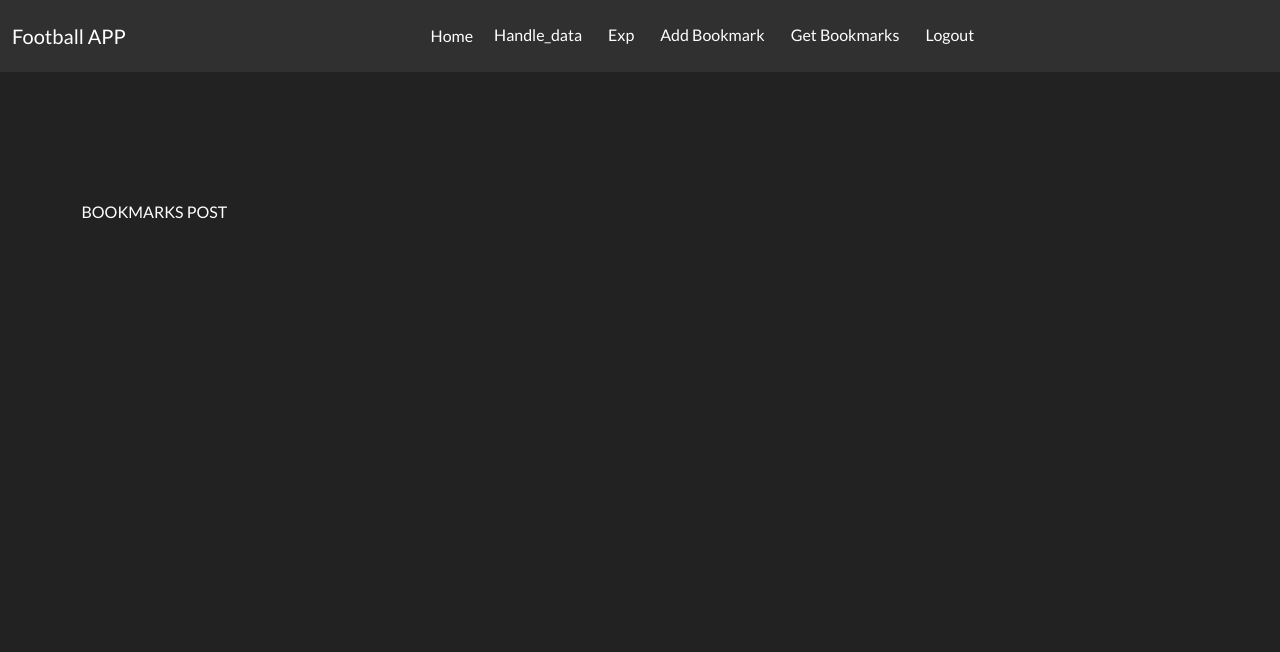
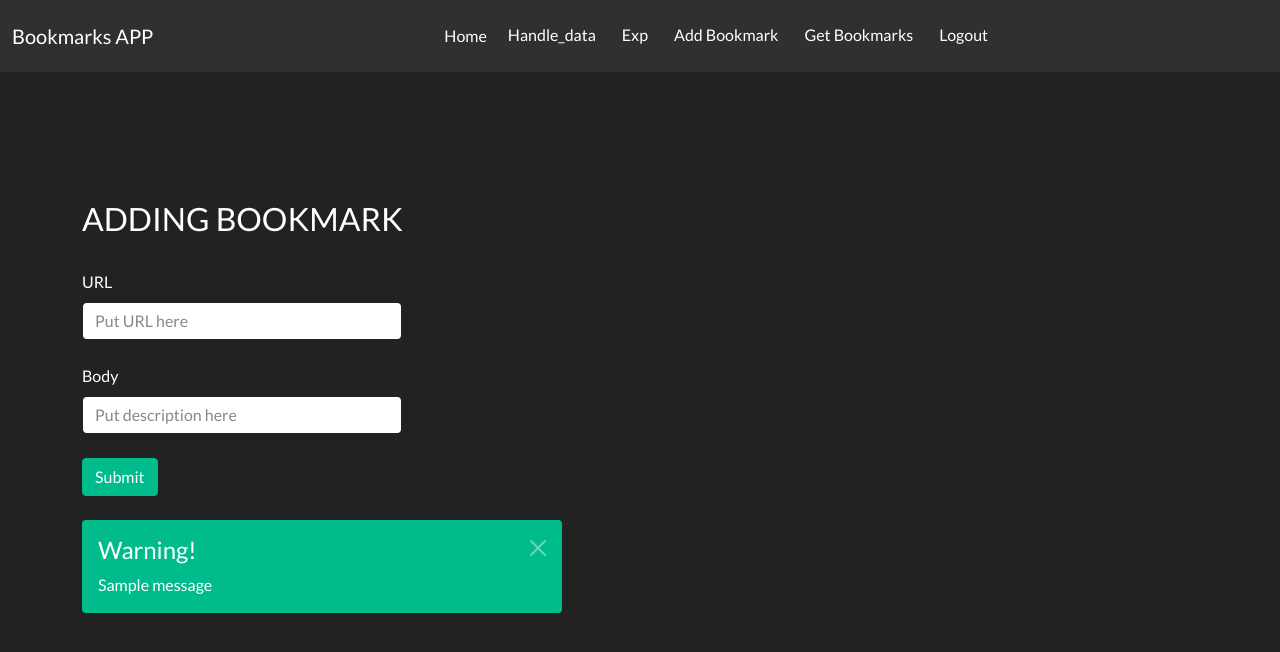
Before and after one commit to lukaszziobro89/bookmarks_flask_rest_api, a Flask app: template app/templates/bookmarks_post.html in a window 1280 px wide. Shown: the top 652 px of the page. Run offline with Flask 2, Linux system fonts and the light colour scheme; the template is opened without the code that fills it, so the values that code supplies are empty; tables that the repository leaves empty hold one stand-in row (Sample ...); one stand-in notice (Sample message) is shown; some libraries are stand-ins or nearby versions.

Commit message:
html pages cleanup

```diff
--- a/app/templates/bookmarks_post.html
+++ b/app/templates/bookmarks_post.html
@@ -9,21 +9,33 @@
 {% block content %}
     	<div class="container" id="wrapper">
             <div class="row">
-BOOKMARKS POST
-{#                  <div class="container">#}
-{#                      {% with bookmarks = bookmarks %}#}
-{#                          {% if bookmarks %}#}
-{#                            {% for bookmark in bookmarks %}#}
-{#                                  <div class="alert alert-dismissible alert-warning" role="alert" style="max-width: 30rem;">#}
-{#                                    <h4 class="alert-heading">Warning!</h4>#}
-{#                                    <p class="mb-0">{{ bookmark.id }}</p>#}
-{#                                      <button type="button" class="btn-close" data-bs-dismiss="alert" aria-label="Close"></button>#}
-{#                                  </div>#}
-{#                            {% endfor %}#}
-{#                          {% endif %}#}
-{#                      {% endwith %}#}
-{#                  </div>#}
+                <h3>ADDING BOOKMARK</h3>
 
+            <form action="{{ url_for('bookmarks.handle_bookmarks') }}" method="post">
+                  <div class="form-group">
+                      <fieldset>
+                        <div class="form-group" style="max-width: 20rem;">
+                          <label for="exampleInputEmail1" class="form-label mt-4">URL</label>
+                          <input name="input-url" type="text" class="form-control" id="add-bookmark-submit-button" aria-describedby="emailHelp" placeholder="Put URL here">
+                        </div>
+
+                        <div class="form-group" style="max-width: 20rem;">
+                          <label for="exampleInputPassword1" class="form-label mt-4">Body</label>
+                            <label for="add-bookmark-submit-button"></label>
+                            <input name="input-body" type="text" class="form-control" id="add-bookmark-submit-button" placeholder="Put description here" >
+                        </div>
+
+                    </fieldset><br>
+                          <span class="input-group-btn">
+                              <input type="submit" class="btn btn-success" id="add-btn2">
+                          </span>
+                  </div>
+
+              </form>
+
+        {% block content_messages %}
+            {{ super() }}
+        {% endblock %}
 
             </div>
         </div>
--- a/app/templates/home.html
+++ b/app/templates/home.html
@@ -24,7 +24,7 @@
     {% block navbar %}
         <nav class="navbar navbar-expand-md navbar-dark bg-dark id=navbar-nav">
           <div class="container-fluid">
-            <a class="navbar-brand" href="#">Football APP</a>
+            <a class="navbar-brand" href="#">Bookmarks APP</a>
             <button class="navbar-toggler" type="button" data-bs-toggle="collapse" data-bs-target="#navbarColor02" aria-controls="navbarColor02" aria-expanded="false" aria-label="Toggle navigation">
               <span class="navbar-toggler-icon"></span>
             </button>
@@ -49,7 +49,7 @@
                 </li>
 
                 <li class="nav-item">
-                    <form action="{{ url_for('bookmarks.handle_bookmarks') }}" method="post">
+                    <form action="{{ url_for('bookmarks.show_add_bookmark_form') }}" method="post">
                         <button type="submit" class="btn btn-dark">Add Bookmark</button>
                     </form>
                 </li>
@@ -77,6 +77,41 @@
 
 {% block content %}
 HOME PAGE
+
+    {% block content_messages %}
+
+        <div class="container">
+            <br>
+            {% with messages = get_flashed_messages(with_categories=True) %}
+                {% if messages %}
+                    {% for category, message in messages %}
+                        {% if category == 'success' %}
+                            <div class="alert alert-dismissible alert-success" role="alert" style="max-width: 30rem;">
+                                <h4 class="alert-heading">Warning!</h4>
+                                <p class="mb-0">{{ message }}</p>
+                                <button type="button" class="btn-close" data-bs-dismiss="alert" aria-label="Close"></button>
+                            </div>
+                        {% endif %}
+                        {% if category == 'warning' %}
+                            <div class="alert alert-dismissible alert-warning" role="alert" style="max-width: 30rem;">
+                                <h4 class="alert-heading">Warning!</h4>
+                                <p class="mb-0">{{ message }}</p>
+                                <button type="button" class="btn-close" data-bs-dismiss="alert" aria-label="Close"></button>
+                            </div>
+                        {% endif %}
+                        {% if category == 'error' %}
+                            <div class="alert alert-dismissible alert-danger" role="alert" style="max-width: 30rem;">
+                                <h4 class="alert-heading">Warning!</h4>
+                                <p class="mb-0">{{ message }}</p>
+                                <button type="button" class="btn-close" data-bs-dismiss="alert" aria-label="Close"></button>
+                            </div>
+                        {% endif %}
+                    {% endfor %}
+                {% endif %}
+            {% endwith %}
+        </div>
+    {% endblock %}
+
 {% endblock %}
 
 </body>
--- a/app/templates/login.html
+++ b/app/templates/login.html
@@ -32,4 +32,9 @@
               </form>
             </div>
         </div>
+
+        {% block content_messages %}
+            {{ super() }}
+        {% endblock %}
+
 {% endblock %}
```
Also changed, not shown: app/templates/register.html (+3 -12 lines), app/templates/welcome.html (+27 -3 lines).
